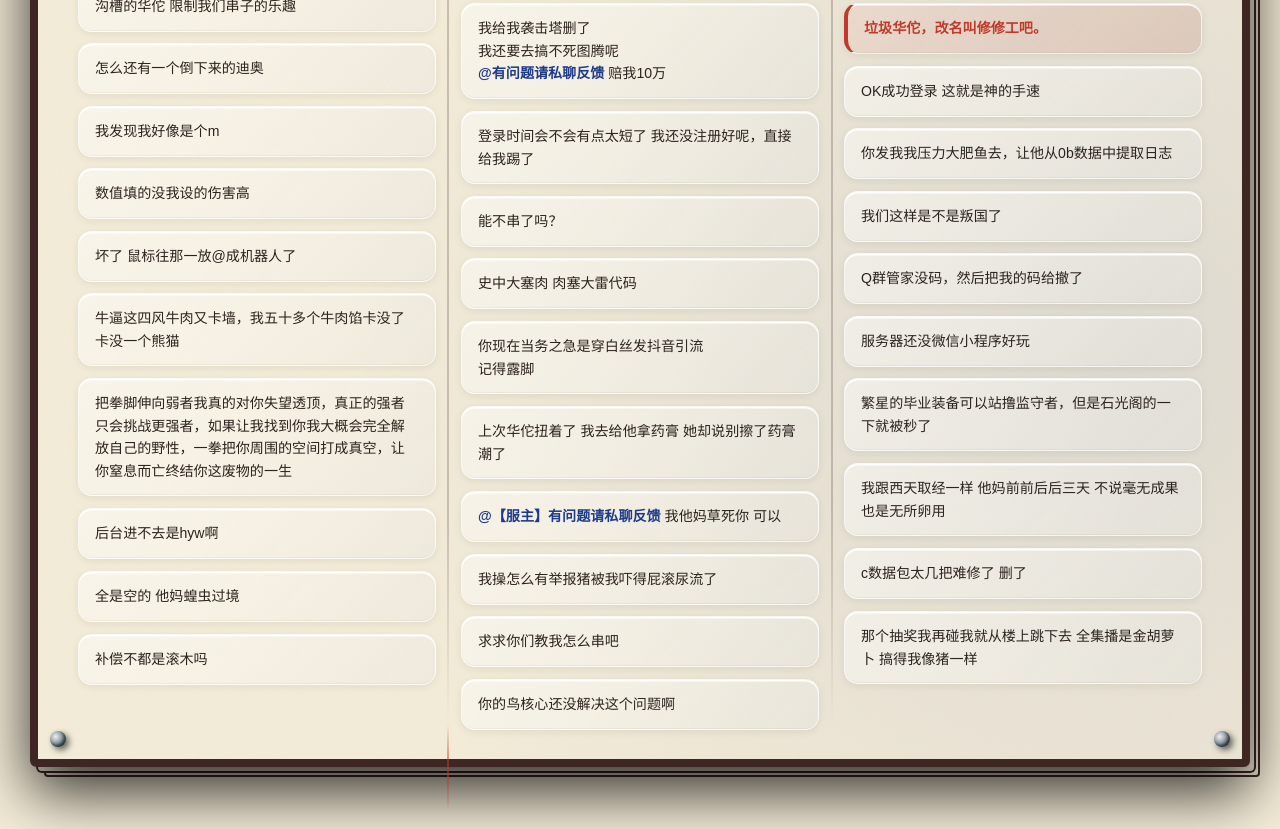
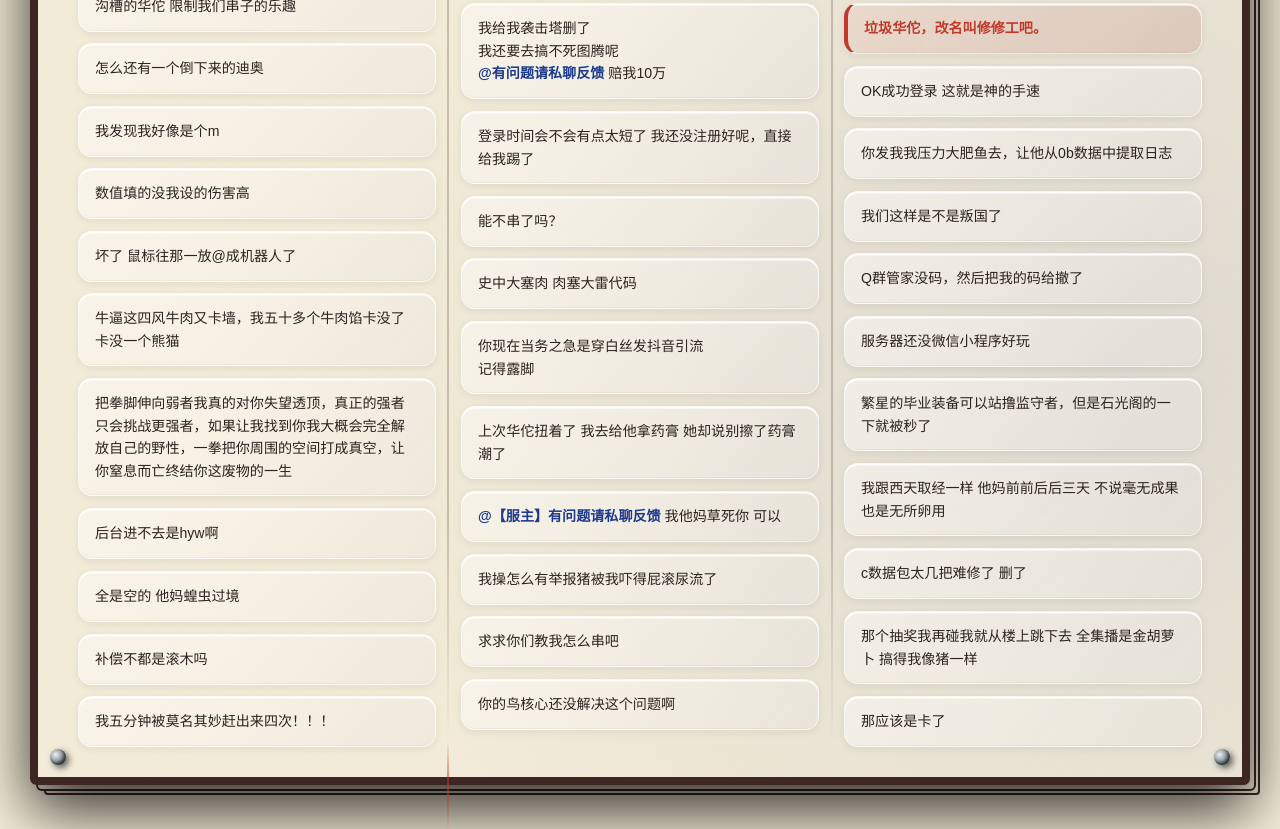
Before and after one commit to tertauc/tertauc.github.io, a plain HTML site: page leziht.html in a window 1280 px wide. Shown: the part 1272-2101 px from the top of the page. Drawn offline with Linux system fonts and the light colour scheme; a script that the page names is missing.

Commit message:
leziht 追加两条语录

```diff
--- a/leziht.html
+++ b/leziht.html
@@ -1553,6 +1553,7 @@
                     <div data-page-node-id="new-record-36" class="record-item" role="button" tabindex="0">后台进不去是hyw啊</div>
                     <div data-page-node-id="new-record-39" class="record-item" role="button" tabindex="0">全是空的 他妈蝗虫过境</div>
                     <div data-page-node-id="new-record-42" class="record-item" role="button" tabindex="0">补偿不都是滚木吗</div>
+                    <div data-page-node-id="new-record-47" class="record-item" role="button" tabindex="0">我五分钟被莫名其妙赶出来四次！！！</div>
                 </div>
 
                 <div data-page-node-id="KeLhlud6a6lx9Qam6WS7hE" class="column">
@@ -1611,6 +1612,7 @@
                     <div data-page-node-id="new-record-38" class="record-item" role="button" tabindex="0">我跟西天取经一样 他妈前前后后三天 不说毫无成果 也是无所卵用</div>
                     <div data-page-node-id="new-record-40" class="record-item" role="button" tabindex="0">c数据包太几把难修了 删了</div>
                     <div data-page-node-id="new-record-43" class="record-item" role="button" tabindex="0">那个抽奖我再碰我就从楼上跳下去 全集播是金胡萝卜 搞得我像猪一样</div>
+                    <div data-page-node-id="new-record-46" class="record-item" role="button" tabindex="0">那应该是卡了</div>
                 </div>
             </div>
         </div>
```
